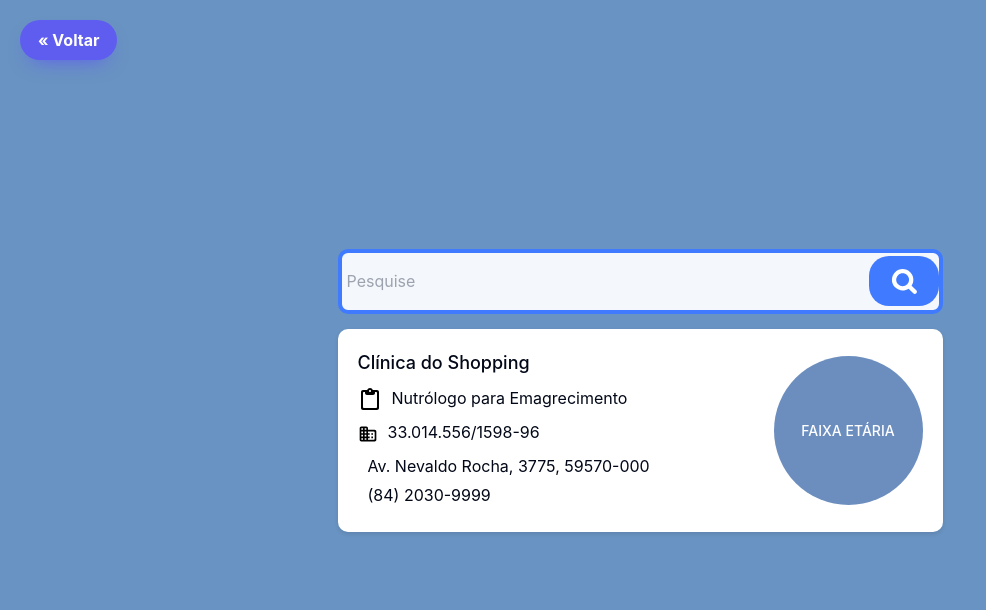
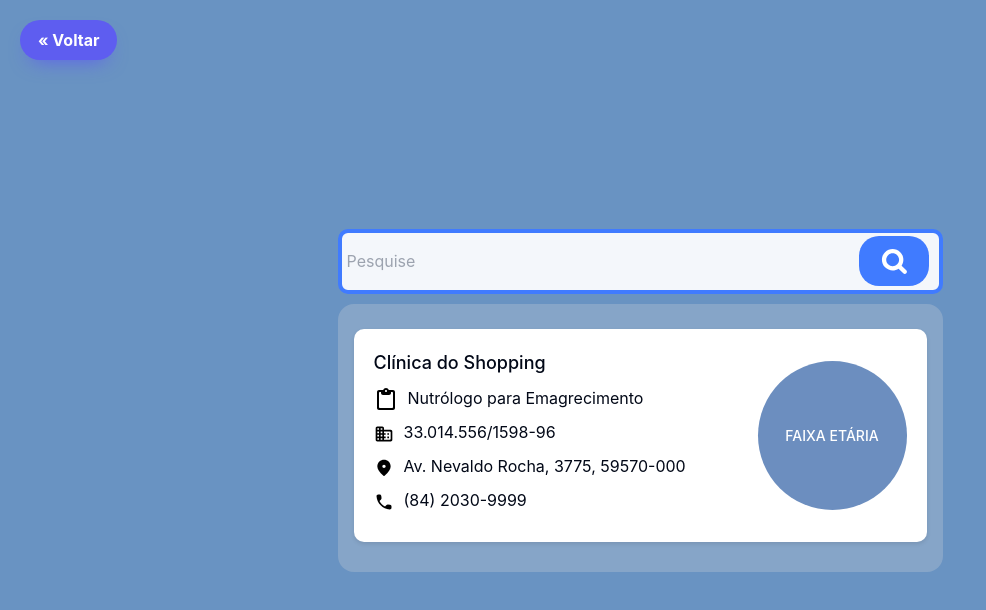
Before and after one commit to h0landa/connect-azul, a React (Vite) app: page /pesquisa in a window 1280 px wide. Shown: the top 610 px of the page, without its empty margins (0-986 px from the left). Built offline with nearby package versions, Linux system fonts and the light colour scheme.

Commit message:
tela de pesquisa

```diff
--- a/src/pages/telaPesquisa.jsx
+++ b/src/pages/telaPesquisa.jsx
@@ -82,11 +82,13 @@ function Pesquisa() {
           onChange={(e) => setQuery(e.target.value)} // Atualiza o estado da query
           placeholder="Pesquise"
         />
-          <svg width="70" height="50" viewBox="0 0 70 50" fill="none" xmlns="http://www.w3.org/2000/svg">
+          <svg width="70" height="50" style={{marginRight:10}} viewBox="0 0 70 50" fill="none" xmlns="http://www.w3.org/2000/svg">
             <rect width="70" height="50" rx="20" fill="#407BFF"/>
             <path fill-rule="evenodd" clip-rule="evenodd" d="M38.197 28.2728C40.7096 25.7602 40.7096 21.6864 38.197 19.1738C35.6844 16.6612 31.6106 16.6612 29.098 19.1738C26.5854 21.6864 26.5854 25.7602 29.098 28.2728C31.6106 30.7854 35.6844 30.7854 38.197 28.2728ZM39.5618 32.6707C35.3983 35.4291 29.7333 34.9742 26.065 31.3058C21.8773 27.1181 21.8773 20.3285 26.065 16.1408C30.2527 11.9531 37.0423 11.9531 41.23 16.1408C44.8984 19.8091 45.3533 25.4741 42.5948 29.6376L47.296 34.3388C48.1336 35.1764 48.1336 36.5343 47.296 37.3718C46.4585 38.2094 45.1006 38.2094 44.263 37.3718L39.5618 32.6707Z" fill="white"/>
           </svg>
       </div>
+
+      <div style={{backgroundColor:'#D9D9D942', borderRadius:16, padding:16, marginTop:10, paddingTop:10, paddingBottom:10}}>
 
         <div className="card" style={{marginTop:15}}>
         <div className="content">
@@ -123,11 +125,38 @@ function Pesquisa() {
               <DetailItem iconClass="fas fa-id-card" text="33.014.556/1598-96" />
             </div>
 
+            <div>
+            <svg width="20" height="20" viewBox="0 0 20 20" fill="none" xmlns="http://www.w3.org/2000/svg">
+            <g clip-path="url(#clip0_985_1804)">
+            <path d="M10 10C10.9167 10 11.6667 9.25002 11.6667 8.33335C11.6667 7.41669 10.9167 6.66669 10 6.66669C9.08337 6.66669 8.33337 7.41669 8.33337 8.33335C8.33337 9.25002 9.08337 10 10 10ZM10 1.66669C13.5 1.66669 16.6667 4.35002 16.6667 8.50002C16.6667 11.15 14.625 14.2667 10.55 17.8584C10.2334 18.1334 9.75837 18.1334 9.44171 17.8584C5.37504 14.2667 3.33337 11.15 3.33337 8.50002C3.33337 4.35002 6.50004 1.66669 10 1.66669Z" fill="black"/>
+            </g>
+            <defs>
+            <clipPath id="clip0_985_1804">
+            <rect width="20" height="20" fill="white"/>
+            </clipPath>
+            </defs>
+            </svg>
             <DetailItem iconClass="fas fa-map-marker-alt" text="Av. Nevaldo Rocha, 3775, 59570-000" />
+            </div>
+
+            <div>
+            <svg width="20" height="20" viewBox="0 0 20 20" fill="none" xmlns="http://www.w3.org/2000/svg">
+            <g clip-path="url(#clip0_985_1800)">
+            <path d="M16.025 12.7167L13.9084 12.475C13.4 12.4167 12.9 12.5917 12.5417 12.95L11.0084 14.4834C8.65003 13.2834 6.7167 11.3584 5.5167 8.9917L7.05837 7.45003C7.4167 7.09169 7.5917 6.5917 7.53337 6.08336L7.2917 3.98336C7.1917 3.1417 6.48337 2.50836 5.63337 2.50836H4.1917C3.25003 2.50836 2.4667 3.2917 2.52503 4.23336C2.9667 11.35 8.65837 17.0334 15.7667 17.475C16.7084 17.5334 17.4917 16.75 17.4917 15.8084V14.3667C17.5 13.525 16.8667 12.8167 16.025 12.7167Z" fill="black"/>
+            </g>
+            <defs>
+            <clipPath id="clip0_985_1800">
+            <rect width="20" height="20" fill="white"/>
+            </clipPath>
+            </defs>
+            </svg>
               <DetailItem iconClass="fas fa-phone-alt" text="(84) 2030-9999" />
             </div>
           </div>
+        </div>
         <div className="badge">FAIXA ETÁRIA</div>
+      </div>
+
       </div>
 
       {/* Exibição de erro */}
```
Lines whose indentation alone changed are shown as unchanged.
